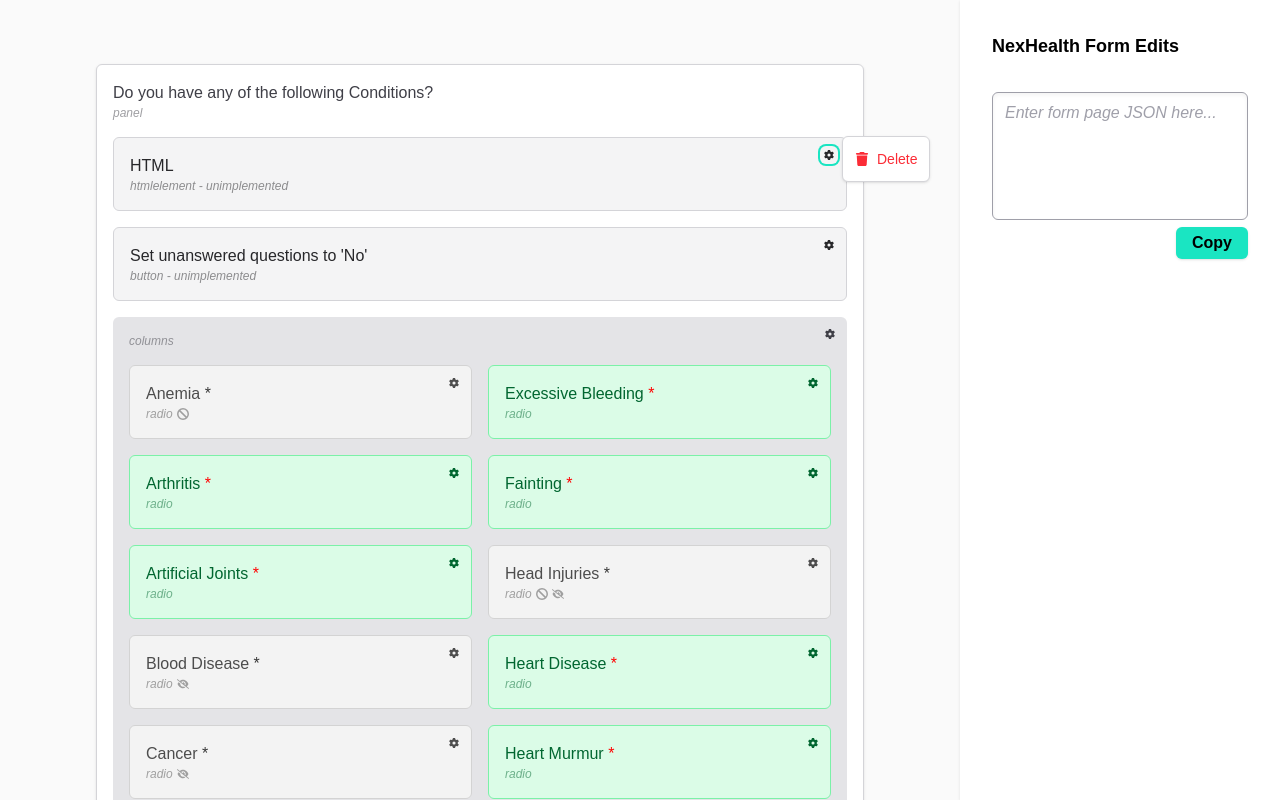
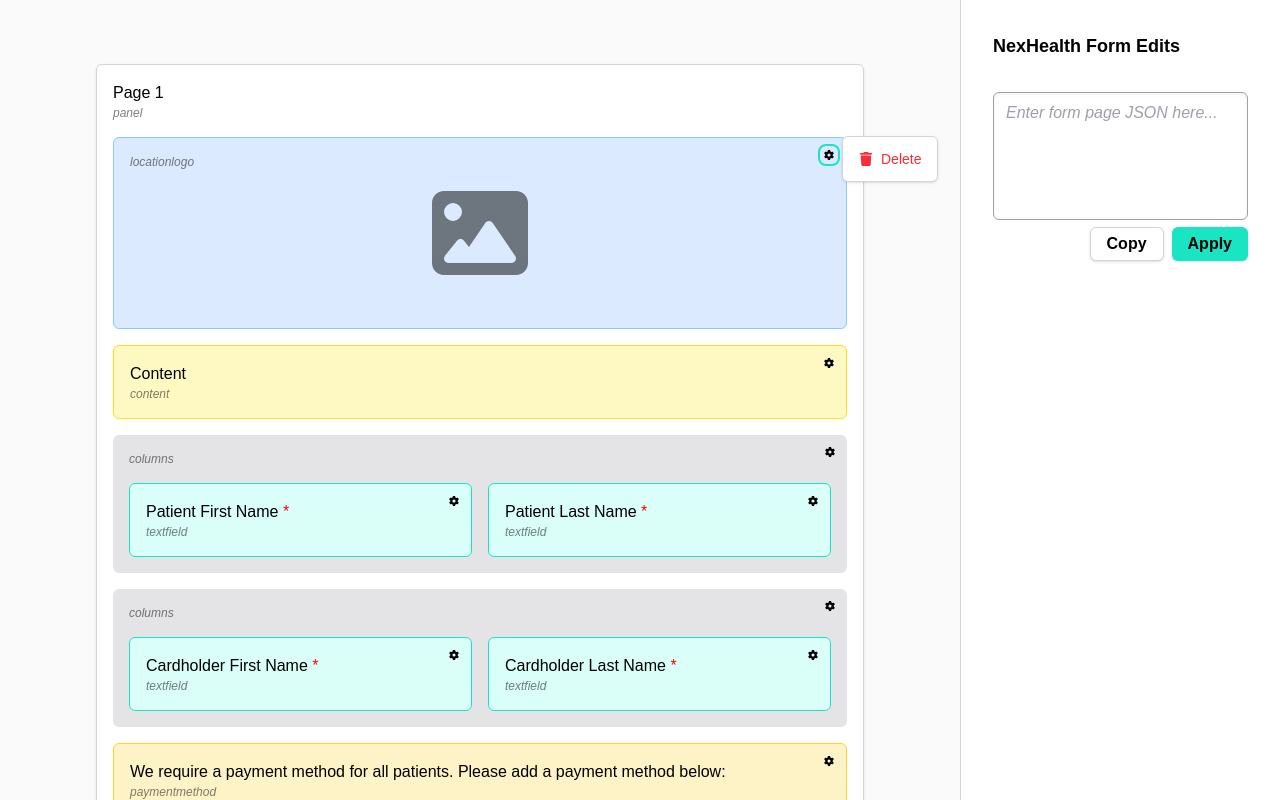
Before and after one commit to NexHealth-Ethan-Breinholt/Form-Edits, a Next.js app: page / in a window 1280 px wide. Both pictures are taken after a click on the button 829 px from the left and 155 px from the top of the page. Built offline with nearby package versions, Linux system fonts and the light colour scheme.

Commit message:
Updated some styling to further reflect NexHealth

```diff
--- a/src/app/components/component-element.tsx
+++ b/src/app/components/component-element.tsx
@@ -32,7 +32,8 @@ export default function ComponentElement({ data, path, columnSizes, columnsConte
     const showSettingsButton = "showSettingsButton" in metaData ? metaData.showSettingsButton as boolean : true;
 
     return (
-        <div className={`relative p-4 rounded-md ${metaData.className} relative overflow-hidden ${disabled || hidden ? "saturate-0" : ""}`}>
+        // <div className={`relative p-4 text-black rounded-md bg-sync-100 border-sync-500 border overflow-hidden ${disabled || hidden ? "saturate-0" : ""}`}>
+        <div className={`relative p-4 text-black rounded-md ${metaData.className} overflow-hidden ${disabled || hidden ? "saturate-0" : ""}`}>
             {showSettingsButton && <button onClick={(e) => {
                 const rect = e.currentTarget.getBoundingClientRect();
                 setSelectedComponent({
--- a/src/app/components/context-menu.tsx
+++ b/src/app/components/context-menu.tsx
@@ -73,7 +73,7 @@ export default function ContextMenu() {
             const containsSubOptions = "sub-options" in menuOption;
             const containsIcon = "icon" in menuOption;
 
-            return <li key={`menu-option-${index}`} className={`relative group flex items-center gap-2 text-sm px-3 py-1 hover:bg-zinc-100 cursor-pointer ${additionalStyling}`} onClick={onClickAction === null ? () => {} : onClickAction}>
+            return <li key={`menu-option-${index}`} className={`relative group flex items-center gap-2 text-sm px-4 py-1 hover:bg-zinc-100 cursor-pointer ${additionalStyling}`} onClick={onClickAction === null ? () => {} : onClickAction}>
                 {containsIcon && menuOption.icon}
                 {key}
                 {containsSubOptions && <IoChevronForward />}
@@ -81,7 +81,7 @@ export default function ContextMenu() {
                     {
                         Object.entries(menuOption['sub-options']!).map(([key, value], index) => {
                             if (typeof value === "function") {
-                                return <li key={`menu-sub-ption-${index}`} className="px-2 hover:bg-zinc-100 cursor-pointer py-1 whitespace-nowrap" onClick={() => value()}>{key}</li>;
+                                return <li key={`menu-sub-ption-${index}`} className="px-4 hover:bg-zinc-100 cursor-pointer py-1 whitespace-nowrap" onClick={() => value()}>{key}</li>;
                             }
                             return null;
                         })
--- a/src/app/layout.tsx
+++ b/src/app/layout.tsx
@@ -23,7 +23,7 @@ export default function RootLayout({
   children: React.ReactNode;
 }>) {
   return (
-    <html lang="en" className="bg-neutral-50 text-zinc-500">
+    <html lang="en" className="bg-neutral-50">
       <body className={`${geistSans.variable} ${geistMono.variable} antialiased`}>
         {children}
       </body>
--- a/src/app/lib/components/component-data.tsx
+++ b/src/app/lib/components/component-data.tsx
@@ -6,45 +6,45 @@ const componentMetaData = {
         showLabel: false,
     },
     content: {
-        className: "bg-yellow-100 text-yellow-800 border border-yellow-300",
+        className: "bg-yellow-100 border border-yellow-300",
         showLabel: true,
     },
     date: {
-        className: "bg-indigo-100 text-indigo-800 border border-indigo-400",
+        className: "bg-indigo-100 border border-indigo-400",
         showLabel: true,
     },
     locationlogo: {
-        className: "bg-blue-100 text-blue-800 h-48 border border-blue-300",
+        className: "bg-blue-100 h-48 border border-blue-300",
         showLabel: false,
         icon: <FaImage className="opacity-50" size={96} />
     },
     panel: {
-        className: "bg-white border-zinc-300 border shadow text-zinc-700",
+        className: "bg-white border-zinc-300 border shadow",
         showLabel: true,
         showSettingsButton: false,
     },
     paymentmethod: {
-        className: "bg-amber-100 text-amber-800 border border-amber-300",
+        className: "bg-amber-100 border border-amber-300",
         showLabel: true,
     },
     radio: {
-        className: "bg-green-100 text-green-800 border border-green-300",
+        className: "bg-sync-100 border border-sync-500",
         showLabel: true,
     },
     signature: {
-        className: "bg-orange-100 text-orange-800 h-48 border border-orange-300",
+        className: "bg-orange-100 h-48 border border-orange-300",
         showLabel: true,
     },
     textarea: {
-        className: "bg-lime-100 text-lime-800 h-24 border border-lime-300",
+        className: "bg-lime-100 h-24 border border-lime-300",
         showLabel: true,
     },
     textfield: {
-        className: "bg-green-100 text-green-800 border border-green-300",
+        className: "bg-sync-100 border border-sync-500",
         showLabel: true,
     },
     unimplemented: {
-        className: "bg-zinc-100 text-zinc-800 border border-zinc-300",
+        className: "bg-zinc-100 border border-zinc-300",
         showLabel: true,
         unimplemented: true,
     },
--- a/src/app/page.tsx
+++ b/src/app/page.tsx
@@ -7,17 +7,19 @@ export default function Home() {
     <div>
       <FormContext>
         <ContextMenu />
-        {/* <main className="flex flex-col gap-8 w-1/2 min-w-2xl m-auto py-16"> */}
         <main className="grid grid-cols-[1fr_25%] h-screen">
           <div className="p-16 overflow-scroll">
             <div className="max-w-3xl m-auto">
-              <FormDisplayer filePath="/form-examples/med-history-conditions.json" />
+              <FormDisplayer filePath="/form-examples/cc-authorization.json" />
             </div>
           </div>
-          <div className="bg-white shadow p-8 text-black">
+          <div className="bg-white border-l border-zinc-300 p-8 text-black">
             <h1 className="font-bold text-lg">NexHealth Form Edits</h1>
             <textarea placeholder="Enter form page JSON here..." className="w-full shadow-inner rounded-md mt-8 p-2 px-3 h-32 outline-none border border-zinc-400 resize-none text-black placeholder:italic placeholder:text-zinc-400 focus-within:border-zinc-800 focus-within:ring-4 ring-sync-200" />
-            <button className="rounded-md px-4 py-1 bg-sync-200 float-right font-bold shadow">Copy</button>
+            <div className="flex gap-2 justify-end">
+              <button className="rounded-md px-4 py-1 bg-white border border-zinc-300 float-right font-bold shadow">Copy</button>
+              <button className="rounded-md px-4 py-1 bg-sync-200 float-right font-bold shadow">Apply</button>
+            </div>
           </div>
         </main>
       </FormContext>
```
